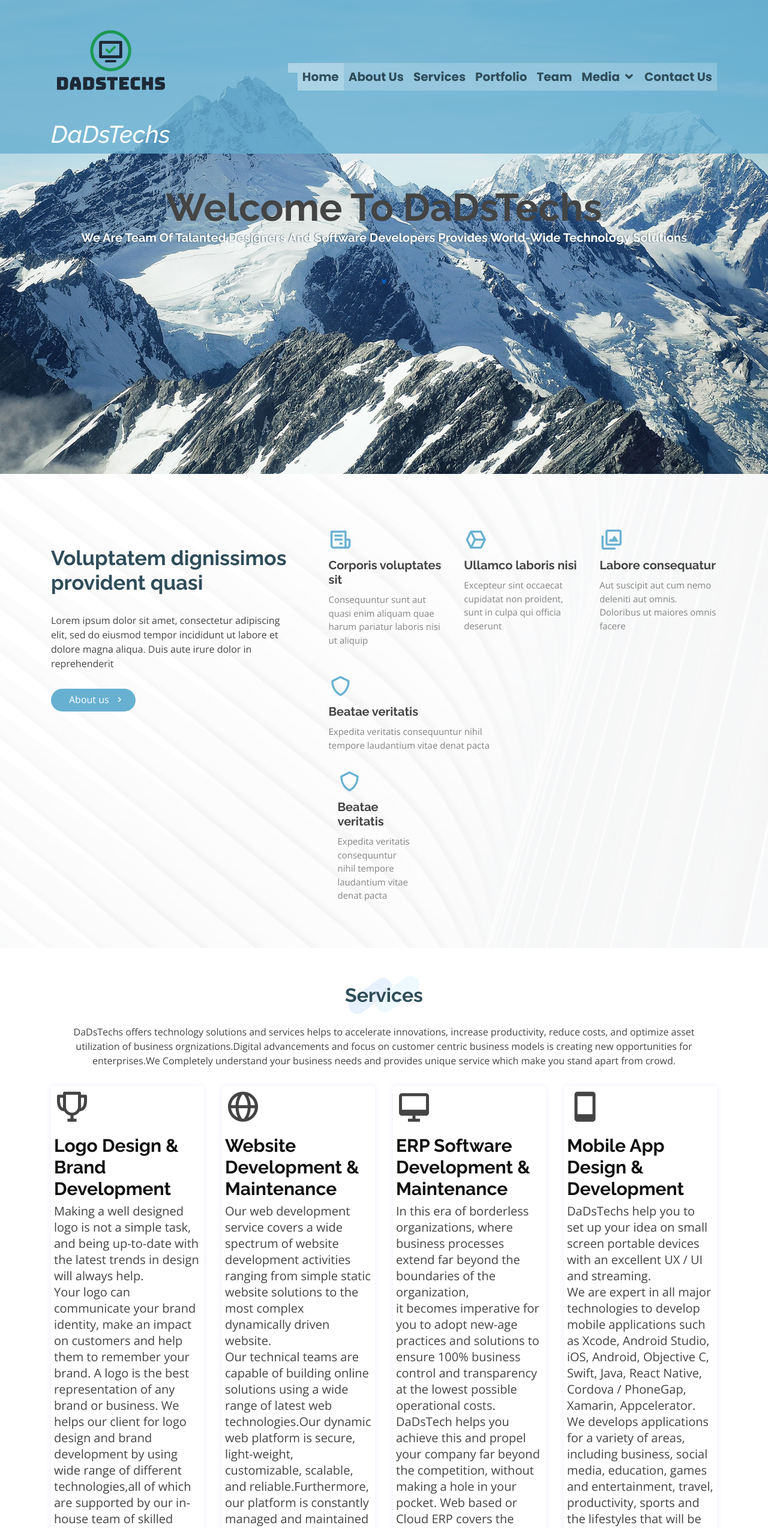
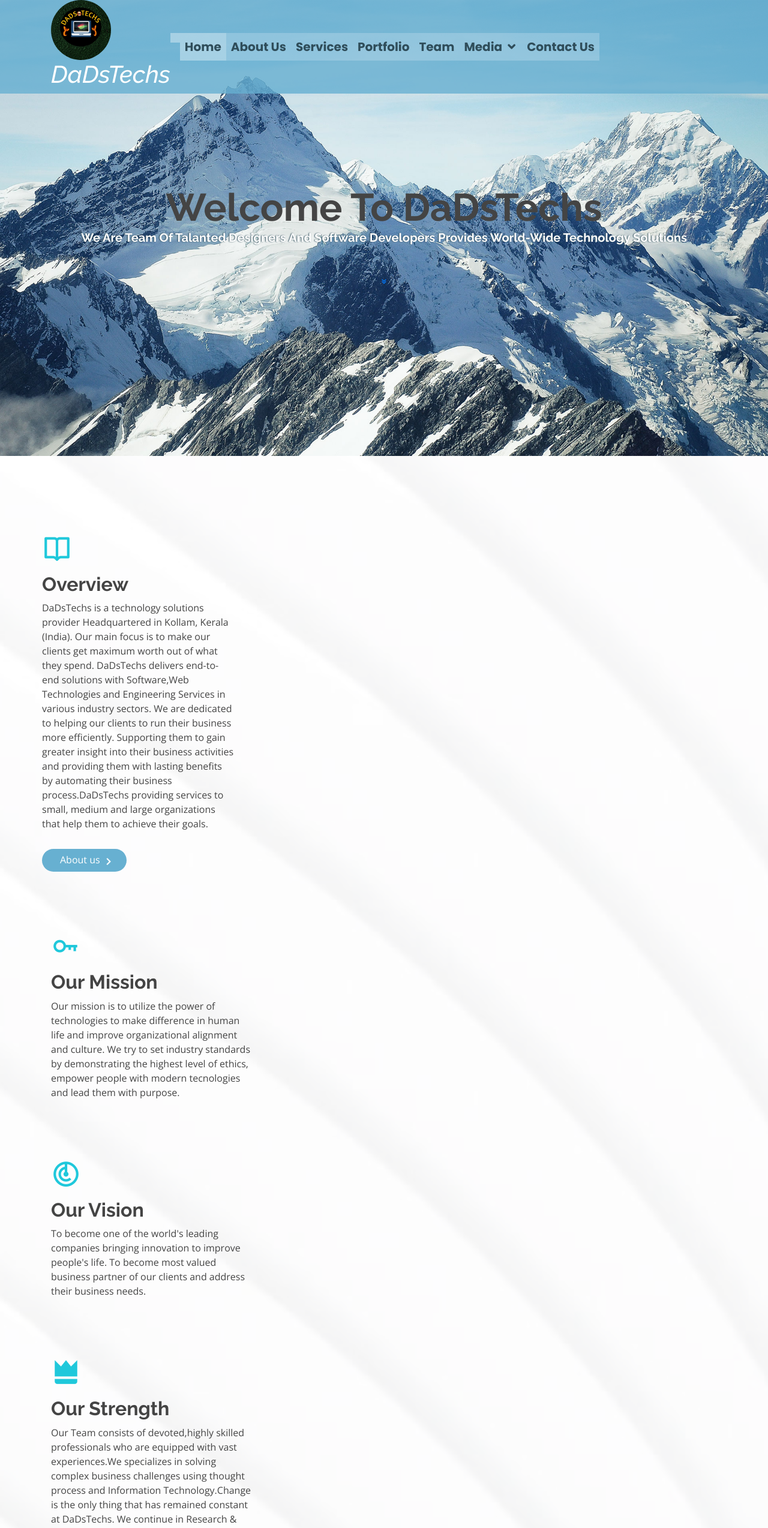
Before and after one commit to skumarnirappil/DaDsTechs, a plain HTML site: page index.html in a window 1280 px wide. Shown: the top 2547 px of the page at 60% size. Drawn offline with nearby package versions, Linux system fonts and the light colour scheme.

Commit message:
about us updated

```diff
--- a/assets/css/style.css
+++ b/assets/css/style.css
@@ -56,7 +56,7 @@
 }
 
 #main {
-  margin-top: 80px;
+  margin-top: 50px;
 }
 
 /*--------------------------------------------------------------
@@ -69,7 +69,7 @@
   text-transform: capitalize;
   color: #fff;
   letter-spacing:1;
-  text-align:left;
+  text-align:center;
   font-style:italic
 
 
@@ -80,8 +80,8 @@
   width: 100%;
   transition: all 0.8s;
   z-index: 3;
-  transition: all 0.8s;
   padding: 0px 0px;
+  align-items:center;
   background: rgba(103, 176, 209, 0.8);
 }
 
@@ -97,12 +97,13 @@
 #header.logo h2 {
   font-size: 20px;
   margin: 0;
-  text-align: left;
+  text-align:center;
   line-height: 1;
   font-weight: 800;
   letter-spacing: 0px;
   font-family: "Poppins", sans-serif;
   text-transform: capitalize;
+  align-items:center;
 }
 
 #header.logo h1 a, #header.logo h1 a:hover {
@@ -111,10 +112,7 @@
 }
 
 #header.logo img {
-  position:left
-  margin:0;
-  padding:0;
-  margin: 0;
+  position:absolute;
   max-height:15px;
 }
 
@@ -148,7 +146,7 @@
   font-size: 20px;
   font-family: "Poppins", sans-serif;
   text-transform: capitalize;
-  font-weight:1000;
+  font-weight:800;
 }
 
 .nav-menu a:hover, .nav-menu .active > a, .nav-menu li:hover > a {
@@ -542,6 +540,14 @@
   background: rgba(255, 255, 255, 0.75);
   z-index: 1;
 }
+.icon {
+  font-weight: 850;
+  font-size: 50px;
+  color: #1fc8db;
+
+}
+
+
 
 .about .container {
   position: relative;
@@ -574,7 +580,7 @@
 }
 
 .about .content .about-btn i {
-  font-size: 18px;
+  font-size: 25px;
   position: absolute;
   right: 18px;
   top: 9px;
@@ -595,13 +601,13 @@
 }
 
 .about .icon-boxes .icon-box h4 {
-  font-size: 20px;
-  font-weight: 700;
+  font-size: 30px;
+  font-weight: 850;
   margin: 0 0 10px 0;
 }
 
 .about .icon-boxes .icon-box p {
-  font-size: 15px;
+  font-size: 30px;
   color: #848484;
 }
 
@@ -667,8 +673,8 @@
   background: white;
   right: 0;
   left: 0;
-  bottom: 0;
-  top: 100%;
+  bottom:5px;
+  top: 5px;
   transition: all 0.5s;
   z-index: -1;
 }
--- a/assets/js/main.js
+++ b/assets/js/main.js
@@ -8,7 +8,7 @@
   "use strict";
 
   // Smooth scroll for the navigation menu and links with .scrollto classes
-  var scrolltoOffset = $('#header').outerHeight() - 31;
+  var scrolltoOffset = $('#header').outerHeight()
   if (window.matchMedia("(max-width: 991px)").matches) {
     scrolltoOffset += 30;
   }
--- a/index.html
+++ b/index.html
@@ -33,6 +33,12 @@
   * Author: BootstrapMade.com
   * License: https://bootstrapmade.com/license/
   ======================================================== -->
+
+  <style>
+    .img {
+      border-radius:50%;
+    }
+    </style>
 </head>
 
 <body>
@@ -41,13 +47,13 @@
   <header id="header" >
     <div class="d-flex container align-items-center">
 
-      <div class= "logo mr-auto">
+      <div class= "logo ">
          <!-- image logo -->
-         <a href="index.html"><span><img src="assets/img/DaDsTech.png" alt="" class="img-fluid"></span></a><span id="headtext"><h1>DaDsTechs</h1></span>
-
+         <a href="index.html"><span><img src="assets/img/DaDsTech-3.png" alt="DaDsTech-3"class="img"></span></a><span id="headtext"><h1>DaDsTechs</h1></span>
         </div>
 
        <nav class="nav-menu d-none d-lg-block">
+
         <ul>
           <li class="active "><a href="index.html"></a></li>
           <li><a href="#hero">Home</a></li>
@@ -76,7 +82,6 @@
 
         </ul>
       </nav><!-- .nav-menu -->
-
     </div>
   </header><!-- End Header -->
 
@@ -94,50 +99,84 @@
     <!-- ======= About Section ======= -->
     <section id="about" class="about">
       <div class="container">
-
-        <div class="row no-gutters">
-          <div class="content col-xl-5 d-flex align-items-stretch" data-aos="fade-up">
+      <div class="row">
+      <div class="content col-md-4 d-flex align-items-stretch" data-aos="fade-up">
             <div class="content">
-              <h3>Voluptatem dignissimos provident quasi</h3>
-              <p>
-                Lorem ipsum dolor sit amet, consectetur adipiscing elit, sed do eiusmod tempor incididunt ut labore et dolore magna aliqua. Duis aute irure dolor in reprehenderit
+              <div class="icon"> <i class="bx bx-book-open"></i></div>
+              <h2><b>Overview</b></h2>
+              <p>DaDsTechs is a technology solutions provider Headquartered in Kollam, Kerala (India). Our main focus is to make our clients get maximum worth out of what they spend. DaDsTechs delivers end-to-end solutions with Software,Web Technologies and Engineering Services in various industry sectors. We are dedicated to helping our clients to run their business more efficiently. Supporting them to gain greater insight into their business activities and providing them with lasting benefits by automating their business process.DaDsTechs providing services to small, medium and large organizations that help them to achieve their goals.
               </p>
-              <a href="#" class="about-btn">About us <i class="bx bx-chevron-right"></i></a>
+              <a href="#"class="about-btn">About us <i class="bx bx-chevron-right"></i></a>
             </div>
           </div>
-          <div class="col-xl-7 d-flex align-items-stretch">
-            <div class="icon-boxes d-flex flex-column justify-content-center">
+        </div>
+
         <div class="row">
-                <div class="col-md-4 icon-box" data-aos="fade-up" data-aos-delay="100">
-                  <i class="bx bx-receipt"></i>
-                  <h4>Corporis voluptates sit</h4>
-                  <p>Consequuntur sunt aut quasi enim aliquam quae harum pariatur laboris nisi ut aliquip</p>
-                </div>
-                <div class="col-md-4 icon-box" data-aos="fade-up" data-aos-delay="200">
-                  <i class="bx bx-cube-alt"></i>
-                  <h4>Ullamco laboris nisi</h4>
-                  <p>Excepteur sint occaecat cupidatat non proident, sunt in culpa qui officia deserunt</p>
-                </div>
-                <div class="col-md-4 icon-box" data-aos="fade-up" data-aos-delay="300">
-                  <i class="bx bx-images"></i>
-                  <h4>Labore consequatur</h4>
-                  <p>Aut suscipit aut cum nemo deleniti aut omnis. Doloribus ut maiores omnis facere</p>
-                </div>
-                <div class="col-md-6 icon-box" data-aos="fade-up" data-aos-delay="400">
-                  <i class="bx bx-shield"></i>
-                  <h4>Beatae veritatis</h4>
-                  <p>Expedita veritatis consequuntur nihil tempore laudantium vitae denat pacta</p>
-                  <div class="col-md-6 icon-box" data-aos="fade-up" data-aos-delay="400">
-                  <i class="bx bx-shield"></i>
-                  <h4>Beatae veritatis</h4>
-                  <p>Expedita veritatis consequuntur nihil tempore laudantium vitae denat pacta</p>
+          <div class=content>
+              <div class="col-12 col-md-4">
+
+               <div class="icon"> <i class="bx bx-key"></i></div>
+                  <h2><b>Our Mission</b></h2>
+                  <p>Our mission is to utilize the power of technologies to make difference in human life and improve organizational alignment and culture. We try to set industry standards by demonstrating the highest level of ethics, empower people with modern tecnologies and lead them with purpose.   </p>
                 </div>
               </div>
-            </div><!-- End .content-->
+            </div>
+        <div class="row">
+          <div class=content>
+              <div class="col-12 col-md-4">
+
+               <div class="icon"> <i class="bx bx-radar"></i></div>
+                  <h2><b>Our Vision</b></h2>
+                  <p>To become one of the world's leading companies bringing innovation to improve people's life. To become most valued business partner of our clients and address their business needs. </p>
+                </div>
+              </div>
+            </div>
+
+                 <div class="row">
+          <div class=content>
+              <div class="col-12 col-md-4">
+
+               <div class="icon"> <i class="bx bxs-crown"></i></div>
+                  <h2><b>Our Strength</b></h2>
+                  <p>Our Team consists of devoted,highly skilled professionals who are equipped with vast experiences.We specializes in solving complex business challenges using thought process and Information Technology.Change is the only thing that has remained constant at DaDsTechs. We continue in Research & Developments and keeping focus on adapting itself to fast changing needs of our clients. </p>
+                </div>
+              </div>
+            </div>
+
+                <div class="row">
+                  <div class=content>
+                  <div class="col-md-4 icon-box" data-aos="fade-up" data-aos-delay="300">
+                    <div class="icon"><i class="bx bxs-flag"></i></div>
+                  <h2><b>Management Profile</b></h2>
+                  <div><img src="assets/img/Selfe-4.jpeg" class="img" alt="Selfe-4" width="200" height="250"></div>
+                  <h4><b>Suresh Kumar</b></h4> <span><h5><b>Founder and Chief Executive Officer</b></h5></span>
+
+                  <p>Mr.Suresh kumar is a qualified, highly experienced professional committed to establish and maintain high quality services to our clients.He spends most of his time to work with his team members,observing and giving directions wherever found necessary.Moreover, he keeps cordial relationship with all our clients and committed to deliver services within the time frame.</p>
+                </div>
+              </div>
+            </div>
+              <div class="row">
+                  <div class=content>
+                    <div class="col-md-4 icon-box" data-aos="fade-up" data-aos-delay="300">
+                    <div class="icon"><i class="bx bx-pen"></i></div>
+                  <h2><b>Our Features</b></h2>
+                  <ul>
+                    <li>We value our clients and believe that customer sastisfaction is most important in our business.</li>
+                    <li>We work in homely and friendly environment with very flexible to support our clients in their business needs.</li>
+                    <li>We ensure outstanding quality by using most modern technologies and helps to transform your vision into successful real-world products much faster.</li>
+                    <li>We focus to our client requirements and provide technology solutions within the time frame.</li>
+                    <li>We believe that anything is possible when the best ideas are given opportunities to deliver impact;that led us to create a fully fledged platform to our clients. </li>
+                    <li>We are  fortunate to have some of the leading IT veterans with great experience and following Standard Operating Procedures throughout our operations.</li>
+                    <li>We are very competitive in pricing.</li>
+
+                  </ul>
+
                 </div>
                </div>
               </div>
             </div>
+
+
     </section><!-- End About Section -->
 
     <!-- ======= Services Section ======= -->
```
Also changed, not shown: assets/img/DaDsTech-3.png (added), assets/img/DaDsTech-latest.jpeg (added), assets/img/DaDsTech.png (deleted), assets/img/Selfe-2.jpeg (added), assets/img/Selfe-3.jpeg (added), assets/img/Selfe-4.jpeg (added), assets/img/Selfe.jpeg (added), 1 other file. Lines whose indentation alone changed are shown as unchanged.
